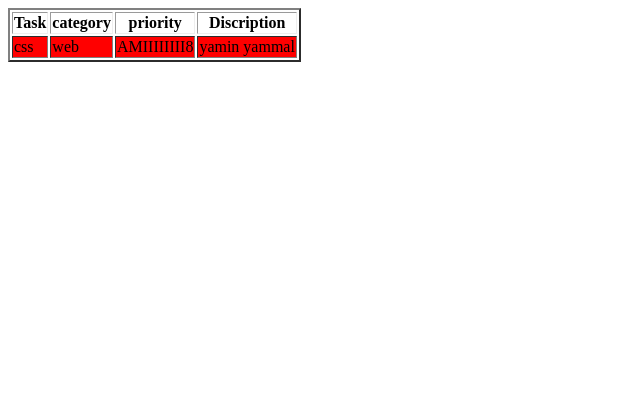
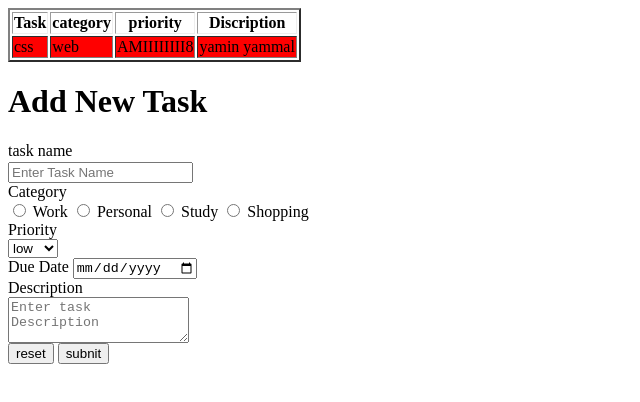
Before and after one commit to Ahmed-Sharaby10/web_dev_section_mu, a plain HTML site: page form.html in a window 1280 px wide. Shown: the whole page, without its empty margins (0-640 px from the left). Drawn offline with Linux system fonts and the light colour scheme.

Commit message:
form section added

```diff
--- a/form.html
+++ b/form.html
@@ -28,5 +28,45 @@
 
 </table>
 
+<form action="#"  method="post">
+    <h1>Add New Task</h1>
+    <label for="task" style="display: block; margin-bottom: 2px;">task name</label>
+    <input style="display: block;" type="text" name="task" id="" placeholder="Enter Task Name">
+
+    <label for="task" style="display: block;">Category</label>
+    <input name="cat" type="radio" id="option" >
+    <label  for="option">Work</label>
+
+
+    <input name="cat" type="radio" id="option" >
+    <label  for="option">Personal</label>
+
+    <input name="cat" type="radio" id="option" >
+    <label  for="option">Study</label>
+
+    <input name="cat" type="radio" id="option" >
+    <label  for="option">Shopping</label>
+
+    <label for="sel" style="display: block;">Priority</label>
+    <select  style="display: block;" name="" id="sel">
+        <option value="">low</option>
+        <option value="">Mid</option>
+        <option value="">High</option>
+    </select>
+<div>
+    <label  for="dat">Due Date</label>
+    <input type="date" id="dat">
+    </div>
+
+    <div>
+    <label for="des">Description</label>
+    <textarea  style="display: block; height: 40px;" name="" id="des" placeholder="Enter task Description"></textarea>
+    </div>
+    <button type="reset">reset</button>
+    <button type="submit">subnit</button>
+</form>
+
+
+
 </body>
 </html>
```
Also changed, not shown: lab1.html (+5 -5 lines), login.html (added, +11 -0 lines), register.html (added, +11 -0 lines).
